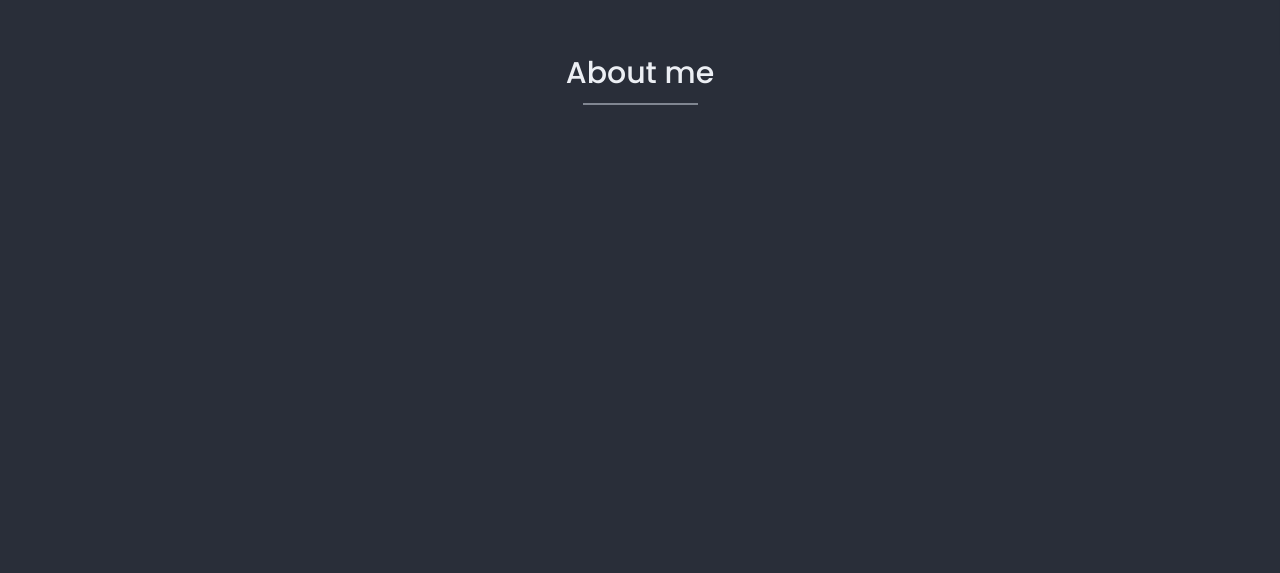
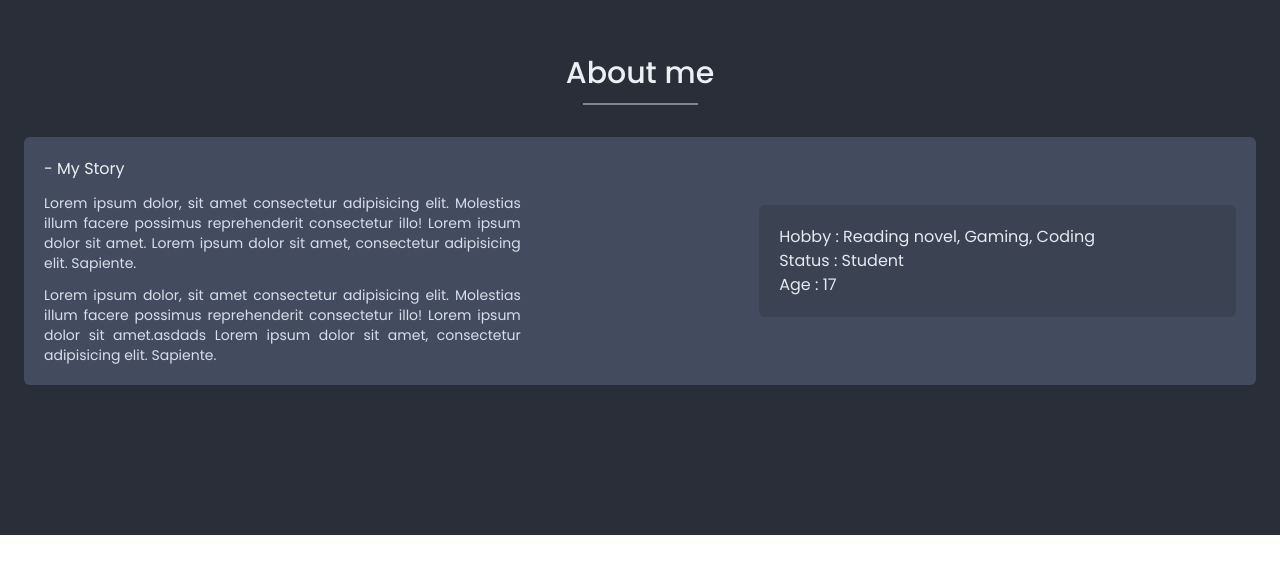
Before and after one commit to FagamBy/Portofolio, a React (Vite) app: page / in a window 1280 px wide. Shown: the part 625-1198 px from the top of the page. After the commit the page ends 1160 px from the top, so only its background shows below. Built offline with nearby package versions, Linux system fonts and the light colour scheme.

Commit message:
upd: about section

```diff
--- a/src/pages/About.jsx
+++ b/src/pages/About.jsx
@@ -8,15 +8,40 @@ const About = () => {
         {/* <img src={icon1} alt="" className="xs:w-[45px] xs:h-auto xs:object-contain ss:w-[80px] ss:h-auto ss:object-contain"/> */}
       </div>
 
-      <div className="min-h-screen w-full">
-        <div className="flex justify-center">
+      <div className="min-h-[60vh] w-full">
+        <div className="flex flex-col justify-center">
           <div className="flex flex-col items-center space-y-3">
             <h1 className="text-3xl text-[#ECEFF4] font-medium">About me</h1>
             <div className="w-[115px] py-[1px] bg-[#808691]"></div>
           </div>
 
-          <div>
+          <div className="flex ss:flex-row flex-col ss:space-y-0 space-y-9 items-center justify-between mx-6 bg-[#434C5E] p-5 mt-8 rounded-md">
+            <div className="flex flex-col ss:w-[40%] space-y-3">
+              <h1 className="text-[#eceff4]">- My Story</h1>
+              <p className="text-justify text-wrap text-[#D8DEE9] text-sm">
+                Lorem ipsum dolor, sit amet consectetur
+                adipisicing elit. Molestias illum facere possimus
+                reprehenderit consectetur illo!
+                Lorem ipsum dolor sit amet.
+                Lorem ipsum dolor sit amet, consectetur adipisicing elit. Sapiente.
+              </p>
 
+              <p className="text-justify text-wrap text-[#D8DEE9] text-sm">
+                Lorem ipsum dolor, sit amet consectetur
+                adipisicing elit. Molestias illum facere possimus
+                reprehenderit consectetur illo!
+                Lorem ipsum dolor sit amet.asdads
+                Lorem ipsum dolor sit amet, consectetur adipisicing elit. Sapiente.
+              </p>
+            </div>
+
+            <div className="bg-[#3b4252] ss:w-[40%] flex p-5 rounded-md">
+              <ul className="text-[#E5E9F0]">
+                <li>Hobby : Reading novel, Gaming, Coding</li>
+                <li>Status : Student</li>
+                <li>Age : 17</li>
+              </ul>
+            </div>
           </div>
         </div>
       </div>
--- a/src/pages/Home.jsx
+++ b/src/pages/Home.jsx
@@ -14,12 +14,12 @@ const Home = () => {
           F<span className="text-[#88C0D0]">. </span>A<span className="text-[#88C0D0]">.</span>
         </h1>
         <p className="font-medium text-base text-[#ECEFF4]">
-          Someone who enjoys learning new things and coding
+          Someone who enjoys learning new things and tech
         </p>
       </div>
 
-      <div className="theblob">
-        <svg id="visual" viewBox="0 0 300 300" width="300" height="300" xmlns="http://www.w3.org/2000/svg" xmlns:xlink="http://www.w3.org/1999/xlink" version="1.1"><g transform="translate(148.84902758109817 162.98298628469723)"><path d="M58.3 -69.7C82.8 -49 114.8 -37.4 114.4 -22.6C114.1 -7.9 81.4 10.1 63.9 33.7C46.5 57.3 44.3 86.4 30.9 96.3C17.4 106.2 -7.2 96.8 -27.3 85.1C-47.5 73.4 -63.1 59.5 -79.3 41.1C-95.5 22.8 -112.3 0 -112.1 -23C-111.9 -46.1 -94.9 -69.4 -73.4 -90.6C-51.9 -111.8 -25.9 -130.9 -4.5 -125.5C16.9 -120.2 33.9 -90.3 58.3 -69.7" fill="#88C0D0"></path></g></svg>
+      <div>
+        <svg id="visual" viewBox="0 0 300 300" width="300" height="300" xmlns="http://www.w3.org/2000/svg" xmlnsXlink="http://www.w3.org/1999/xlink" version="1.1"><g transform="translate(148.84902758109817 162.98298628469723)"><path d="M58.3 -69.7C82.8 -49 114.8 -37.4 114.4 -22.6C114.1 -7.9 81.4 10.1 63.9 33.7C46.5 57.3 44.3 86.4 30.9 96.3C17.4 106.2 -7.2 96.8 -27.3 85.1C-47.5 73.4 -63.1 59.5 -79.3 41.1C-95.5 22.8 -112.3 0 -112.1 -23C-111.9 -46.1 -94.9 -69.4 -73.4 -90.6C-51.9 -111.8 -25.9 -130.9 -4.5 -125.5C16.9 -120.2 33.9 -90.3 58.3 -69.7" fill="#88C0D0"></path></g></svg>
       </div>
     </div>
   );
```
